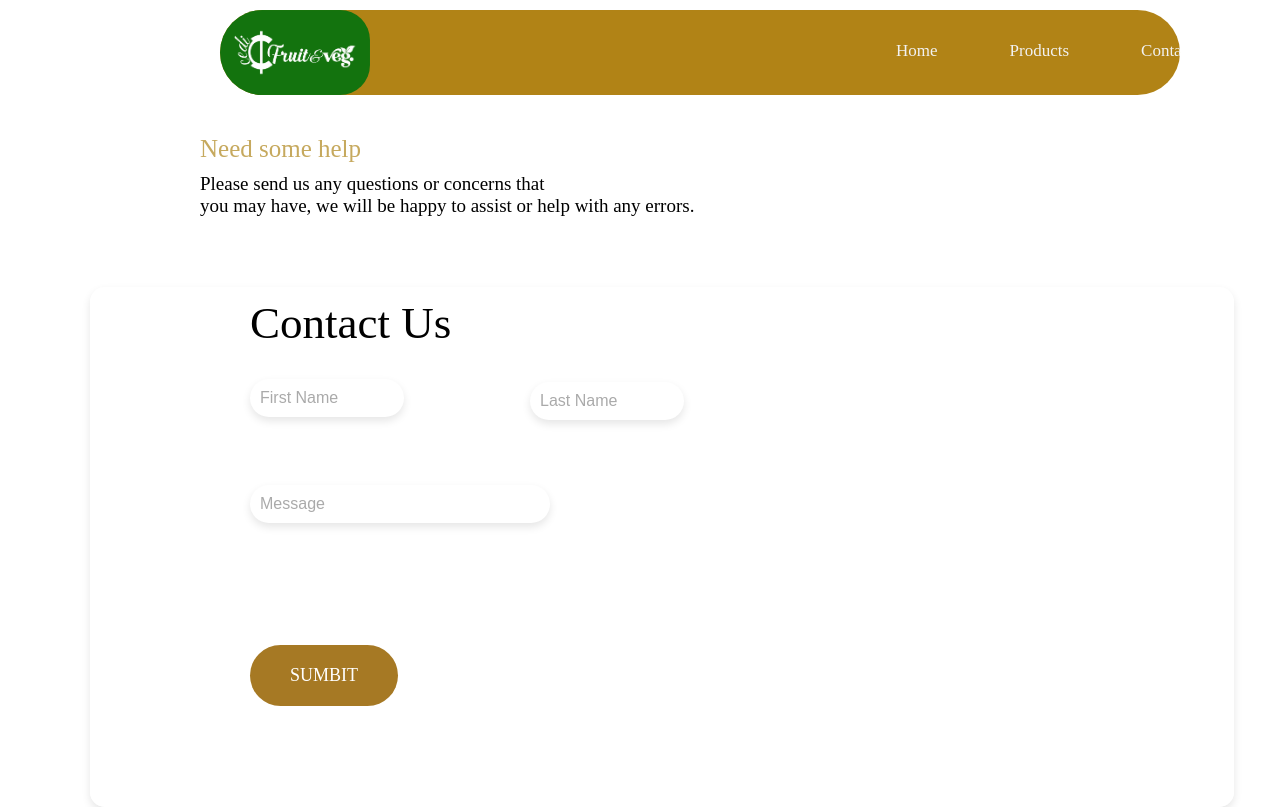
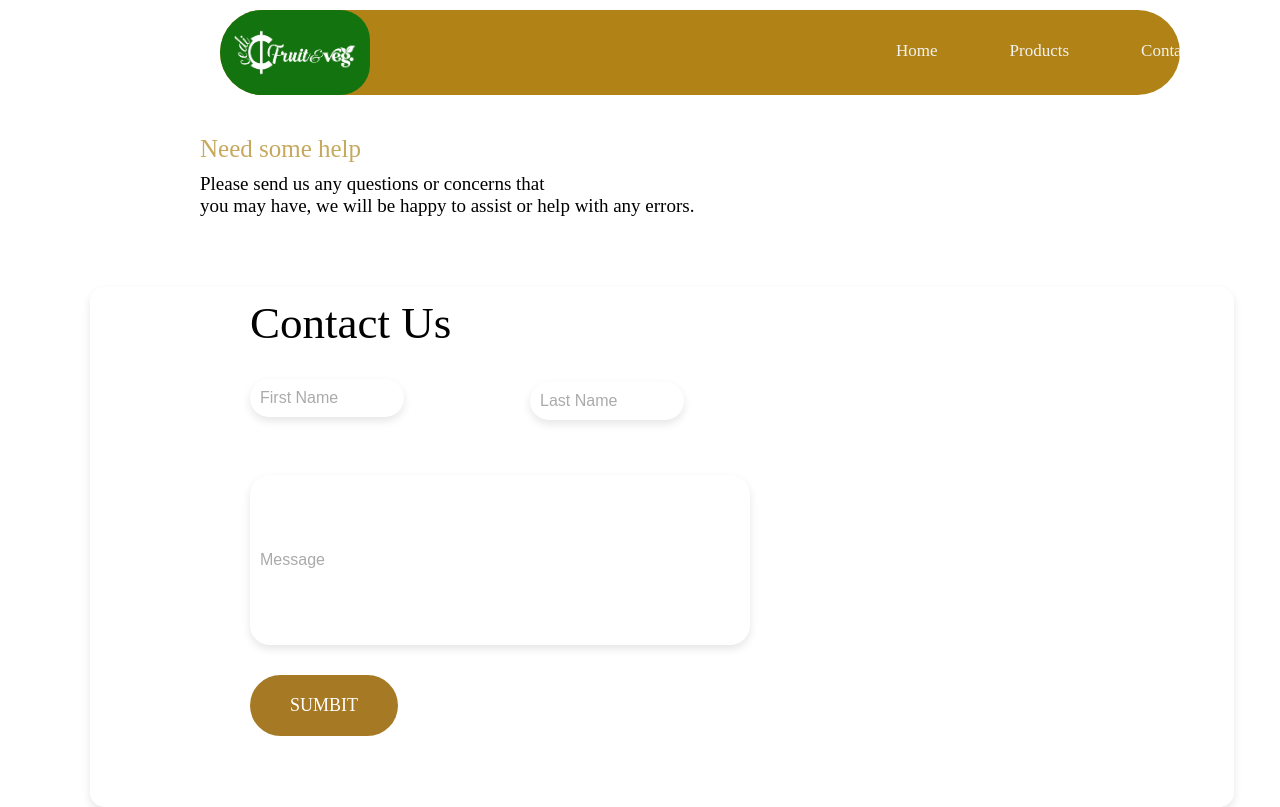
Before and after one commit to DaejonFerrao/shop, a React (Create React App) app: page /ContactUs in a window 1280 px wide. Shown: the top 807 px of the page. Built offline with nearby package versions, Linux system fonts and the light colour scheme.

Commit message:
fixed the message display

```diff
--- a/src/Pages/ContactUs/ContactUs.css
+++ b/src/Pages/ContactUs/ContactUs.css
@@ -16,11 +16,10 @@
 }
 
 .row-contactmessage {
-    font-family: "Kavoon", serif;
     position: relative;
     bottom: 10px;
-    width: 300px;
-    left: 100px;
+    width: 500px;
+    left: 50px;
     height: 150px;
 }
 
@@ -37,6 +36,7 @@
     color: white;
     font-family: "Kavoon", serif;
     position: relative;
+    top: 30px;
     left: 100px;
     font-size: 18px;
     padding: 20px 40px;
--- a/src/Pages/ContactUs/ContactUs.js
+++ b/src/Pages/ContactUs/ContactUs.js
@@ -21,7 +21,7 @@ const ContactUs = () => {
             </div>
             <div className='row-contactmessage'>
                 <label for="email" placeholder="Enter Email" name="email" required>
-                    <input type='text' placeholder='Message' name="psw" required />
+                    <input type='text' placeholder='Message' name="psw" required className="row-contactmessage" />
                 </label>
             </div>
             <button className="contact-button">SUMBIT</button>
--- a/src/Pages/EnquiryForm/EnquiryForm.css
+++ b/src/Pages/EnquiryForm/EnquiryForm.css
@@ -1,3 +1,4 @@
+
 .enquiry-title {
     color: #C6A95E;
     font-family: "Kavoon", serif;
@@ -98,11 +99,11 @@
 .row-message {
     position: relative;
     padding-bottom: 10px;
-    bottom: 10px;
+    bottom: 30px;
     width: 33%;
-    left: 100px;
+    left: 50px;
     margin: 20px 0;
-    height: 300px;
+    height: 200px;
 }
 
 
@@ -112,7 +113,7 @@
     font-family: "Kavoon", serif;
     position: relative;
     left: 100px;
-    bottom: 50px;
+    bottom: 10px;
     font-size: 18px;
     padding: 20px 40px;
     border: none;
--- a/src/Pages/EnquiryForm/EnquiryForm.js
+++ b/src/Pages/EnquiryForm/EnquiryForm.js
@@ -39,7 +39,7 @@ const EnquiryForm = () => {
                 </div>
                 <div className='row-message'>
                     <label for="email" placeholder="Enter Email" name="email" required>
-                        <input type='text' placeholder='Message' name="psw" required />
+                        <input type='text' placeholder='Message' name="psw" required className='row-message'/>
                     </label>
                 </div>
                 <button className='enquiry-button'>Send A Request</button>
```
